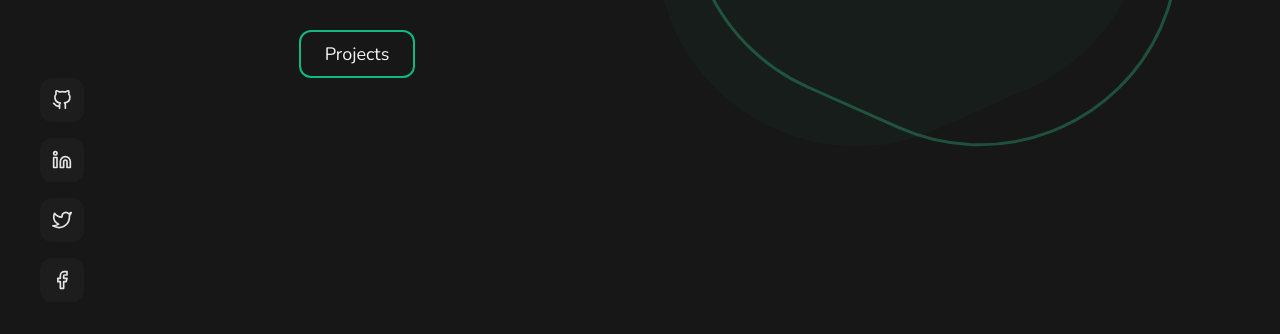
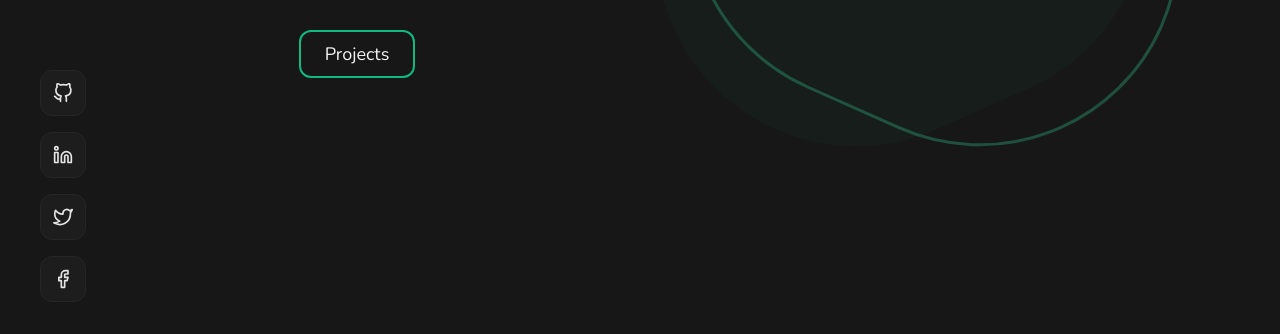
Before and after one commit to akocero/euge-next-tw, a Next.js app: page / in a window 1280 px wide. Shown: the part 466-800 px from the top of the page. Built offline with nearby package versions, Linux system fonts and the light colour scheme.

Commit message:
update: social links UI in Light Mode

```diff
--- a/pages/index.js
+++ b/pages/index.js
@@ -68,17 +68,17 @@ export default function Home() {
 				isScrollingDown={scrollState}
 			/>
 			<ul className="links flex flex-col items-start fixed bottom-4 left-10 text-xl text-gray-800 dark:text-gray-200">
-				<li className="mb-4 dark:bg-primary bg-gray-200 p-3 rounded-xl">
+				<li className="mb-4 dark:bg-primary bg-gray-100 p-3 rounded-xl border-gray-300 border dark:border-gray-800">
 					<FiGithub />
 				</li>
 
-				<li className="mb-4 dark:bg-primary bg-gray-200 p-3 rounded-xl">
+				<li className="mb-4 dark:bg-primary bg-gray-100 p-3 rounded-xl border-gray-300 border dark:border-gray-800">
 					<FiLinkedin />
 				</li>
-				<li className="mb-4 dark:bg-primary bg-gray-200 p-3 rounded-xl">
+				<li className="mb-4 dark:bg-primary bg-gray-100 p-3 rounded-xl border-gray-300 border dark:border-gray-800">
 					<FiTwitter />
 				</li>
-				<li className="mb-4 dark:bg-primary bg-gray-200 p-3 rounded-xl">
+				<li className="mb-4 dark:bg-primary bg-gray-100 p-3 rounded-xl border-gray-300 border dark:border-gray-800">
 					<FiFacebook />
 				</li>
 				{/* <li className="border h-36 ml-5 border-gray-800"></li> */}
```
